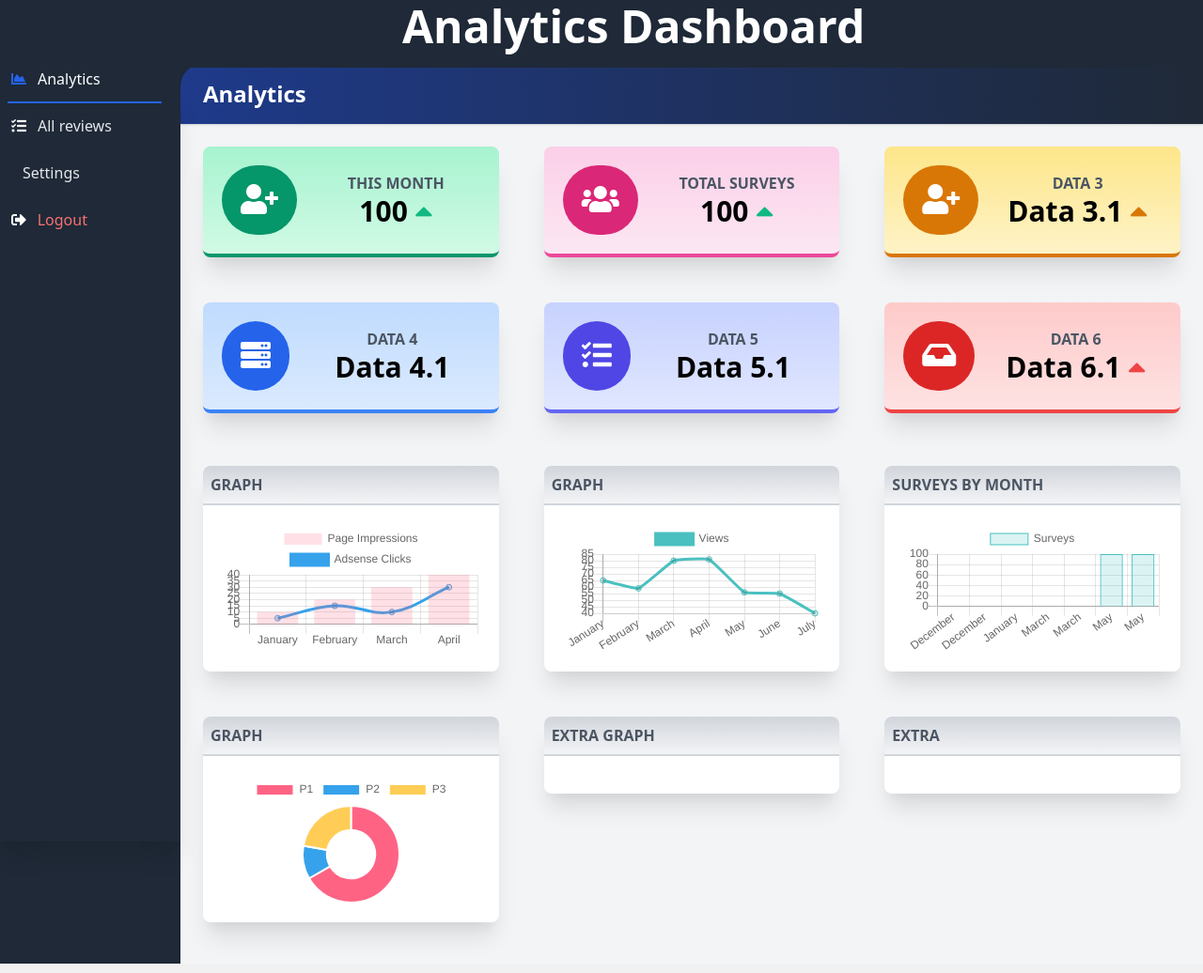
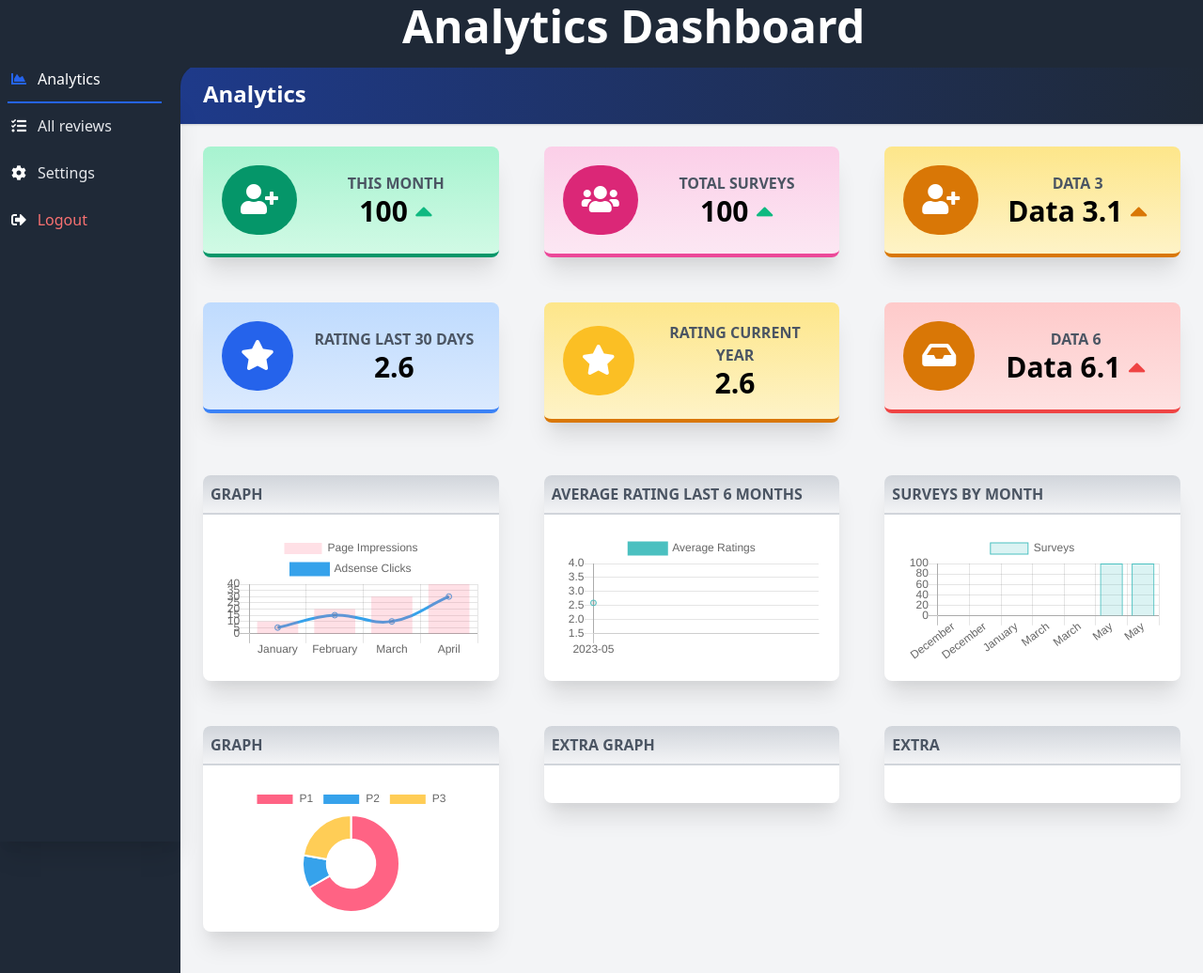
Before and after one commit to netas369/Quality-Survey-made-with-Laravel, a Laravel app: page /dashboard in a window 1280 px wide. Shown: the whole page at 94% size. Run offline with Laravel 10, Linux system fonts and the light colour scheme; the visitor is signed in with stand-in values (Sample User, id 1); data comes from the database, SQL or seed files in the repository; some libraries are stand-ins or nearby versions.

Commit message:
filled the graphs with data

```diff
--- a/app/Http/Controllers/DashboardController.php
+++ b/app/Http/Controllers/DashboardController.php
@@ -44,10 +44,13 @@ class DashboardController extends Controller
 
             $data[] = $surveyCount;
         }
-        return view('dashboard.index', compact('currentMonthSurveyCount', 'totalSurveyCount', 'labels', 'data'));
 
-        $latestAnswers = Survey::orderBy('created_at', 'desc')->take(10)->get();
-        return view('dashboard.index', compact('latestAnswers'));
+        $averageRatings = Survey::getLastSixMonthsAverageRatings();
+        $lastMonthRating = Survey::getLastMonthRating();
+        $currentYearRating = Survey::getCurrentYearRating();
+
+        return view('dashboard.index', compact('currentMonthSurveyCount', 'totalSurveyCount', 'labels', 'data', 'averageRatings', 'lastMonthRating', 'currentYearRating'));
+
     }
     public function login(): View|Application|Factory|\Illuminate\Contracts\Foundation\Application
     {
--- a/app/Models/Survey.php
+++ b/app/Models/Survey.php
@@ -4,6 +4,7 @@ namespace App\Models;
 
 use Illuminate\Database\Eloquent\Factories\HasFactory;
 use Illuminate\Database\Eloquent\Model;
+use Illuminate\Support\Carbon;
 
 class Survey extends Model
 {
@@ -25,5 +26,56 @@ class Survey extends Model
         return null;
     }
 
+    public static function getLastSixMonthsAverageRatings()
+    {
+        $sixMonthsAgo = Carbon::now()->subMonths(6);
+        $currentMonth = Carbon::now();
+
+        $averageRatings = self::selectRaw('DATE_FORMAT(created_at, "%Y-%m") AS month, ROUND(AVG((
+            ConsiderAgain + OverallCleanliness + StaffFriendlyAndHelpful +
+            SafetyAtTheHarbour + OurFacilities + RateOverallExperience +
+            RecommendToOthers + QualityForMoney
+        ) / 8), 2) AS average_rating')
+            ->whereBetween('created_at', [$sixMonthsAgo, $currentMonth])
+            ->groupBy('month')
+            ->pluck('average_rating', 'month')
+            ->toArray();
+
+        return $averageRatings;
+    }
+
+
+    public static function getLastMonthRating()
+    {
+        $thirtyDaysAgo = Carbon::now()->subDays(30);
+        $currentDate = Carbon::now();
+
+        $averageRatingLast30Days = self::whereBetween('created_at', [$thirtyDaysAgo, $currentDate])
+            ->selectRaw('ROUND((
+        (ConsiderAgain + OverallCleanliness + StaffFriendlyAndHelpful +
+        SafetyAtTheHarbour + OurFacilities + RateOverallExperience +
+        RecommendToOthers + QualityForMoney
+    ) / 8), 1) as average_rating')
+            ->first()
+            ->average_rating;
+
+        return $averageRatingLast30Days;
+    }
+
+    public static function getCurrentYearRating()
+    {
+        $currentYear = Carbon::now()->year;
+
+        $averageRatingsCurrentYear = self::whereYear('created_at', $currentYear)
+            ->selectRaw('ROUND((
+            (SUM(ConsiderAgain) + SUM(OverallCleanliness) + SUM(StaffFriendlyAndHelpful) +
+            SUM(SafetyAtTheHarbour) + SUM(OurFacilities) + SUM(RateOverallExperience) +
+            SUM(RecommendToOthers) + SUM(QualityForMoney)
+        ) / (COUNT(*) * 8)), 1) as average_rating')
+            ->first()
+            ->average_rating;
+
+        return $averageRatingsCurrentYear;
+    }
 
 }
--- a/resources/views/dashboard/index.blade.php
+++ b/resources/views/dashboard/index.blade.php
@@ -60,7 +60,7 @@
                         <li class="mr-3 flex-1">
                             <a href="{{ url('/settings') }}"
                                class="block py-1 md:py-3 pl-1 align-middle text-white no-underline hover:text-white border-b-2 border-gray-800 hover:border-pink-500">
-                                <i class="fas fa- pr-0 md:pr-3"></i><span
+                                <i class="fas fa-cog pr-0 md:pr-3"></i><span
                                     class="pb-1 md:pb-0 text-xs md:text-base text-red-600 md:text-gray-200 block md:inline-block">Settings</span>
                             </a>
                         </li>
@@ -144,33 +144,34 @@
                     </div>
                     <div class="w-full md:w-1/2 xl:w-1/3 p-6">
                         <!--Metric Card-->
-                        <div
-                            class="bg-gradient-to-b from-blue-200 to-blue-100 border-b-4 border-blue-500 rounded-lg shadow-xl p-5">
+                        <div class="bg-gradient-to-b from-blue-200 to-blue-100 border-b-4 border-blue-500 rounded-lg shadow-xl p-5">
                             <div class="flex flex-row items-center">
                                 <div class="flex-shrink pr-4">
-                                    <div class="rounded-full p-5 bg-blue-600"><i
-                                            class="fas fa-server fa-2x fa-inverse"></i></div>
+                                    <div class="rounded-full p-5 bg-blue-600">
+                                        <i class="fas fa-star fa-2x fa-inverse"></i>
+                                    </div>
                                 </div>
                                 <div class="flex-1 text-right md:text-center">
-                                    <h2 class="font-bold uppercase text-gray-600">Data 4</h2>
-                                    <p class="font-bold text-3xl">Data 4.1</p>
+                                    <h2 class="font-bold uppercase text-gray-600">Rating Last 30 Days</h2>
+                                    <p class="font-bold text-3xl">{{ $lastMonthRating }}</p>
                                 </div>
                             </div>
                         </div>
+
                         <!--/Metric Card-->
                     </div>
                     <div class="w-full md:w-1/2 xl:w-1/3 p-6">
                         <!--Metric Card-->
                         <div
-                            class="bg-gradient-to-b from-indigo-200 to-indigo-100 border-b-4 border-indigo-500 rounded-lg shadow-xl p-5">
+                            class="bg-gradient-to-b from-yellow-200 to-yellow-100 border-b-4 border-yellow-600 rounded-lg shadow-xl p-5">
                             <div class="flex flex-row items-center">
                                 <div class="flex-shrink pr-4">
-                                    <div class="rounded-full p-5 bg-indigo-600"><i
-                                            class="fas fa-tasks fa-2x fa-inverse"></i></div>
+                                    <div class="rounded-full p-5 bg-yellow-400"><i
+                                            class="fas fa-star fa-2x fa-inverse"></i></div>
                                 </div>
                                 <div class="flex-1 text-right md:text-center">
-                                    <h2 class="font-bold uppercase text-gray-600">Data 5</h2>
-                                    <p class="font-bold text-3xl">Data 5.1</p>
+                                    <h2 class="font-bold uppercase text-gray-600">Rating Current Year</h2>
+                                    <p class="font-bold text-3xl">{{ $currentYearRating }}</p>
                                 </div>
                             </div>
                         </div>
@@ -182,7 +183,7 @@
                             class="bg-gradient-to-b from-red-200 to-red-100 border-b-4 border-red-500 rounded-lg shadow-xl p-5">
                             <div class="flex flex-row items-center">
                                 <div class="flex-shrink pr-4">
-                                    <div class="rounded-full p-5 bg-red-600"><i
+                                    <div class="rounded-full p-5 bg-yellow-600"><i
                                             class="fas fa-inbox fa-2x fa-inverse"></i></div>
                                 </div>
                                 <div class="flex-1 text-right md:text-center">
@@ -247,24 +248,29 @@
                         <div class="bg-white border-transparent rounded-lg shadow-xl">
                             <div
                                 class="bg-gradient-to-b from-gray-300 to-gray-100 uppercase text-gray-800 border-b-2 border-gray-300 rounded-tl-lg rounded-tr-lg p-2">
-                                <h2 class="font-bold uppercase text-gray-600">Graph</h2>
+                                <h2 class="font-bold uppercase text-gray-600">Average Rating Last 6 Months</h2>
                             </div>
                             <div class="p-5">
                                 <canvas id="chartjs-0" class="chartjs" width="undefined" height="undefined"></canvas>
                                 <script>
+                                    var averageRatings = @json($averageRatings);
+
+                                    var labels = Object.keys(averageRatings);
+                                    var data = Object.values(averageRatings);
+
                                     new Chart(document.getElementById("chartjs-0"), {
-                                        "type": "line",
-                                        "data": {
-                                            "labels": ["January", "February", "March", "April", "May", "June", "July"],
-                                            "datasets": [{
-                                                "label": "Views",
-                                                "data": [65, 59, 80, 81, 56, 55, 40],
-                                                "fill": false,
-                                                "borderColor": "rgb(75, 192, 192)",
-                                                "lineTension": 0.1
+                                        type: "line",
+                                        data: {
+                                            labels: labels,
+                                            datasets: [{
+                                                label: "Average Ratings",
+                                                data: data,
+                                                fill: false,
+                                                borderColor: "rgb(75, 192, 192)",
+                                                lineTension: 0.1
                                             }]
                                         },
-                                        "options": {}
+                                        options: {}
                                     });
                                 </script>
                             </div>
```
Also changed, not shown: database/migrations/2023_06_01_102029_add_average_rating_to_ratings_table.php (added).
